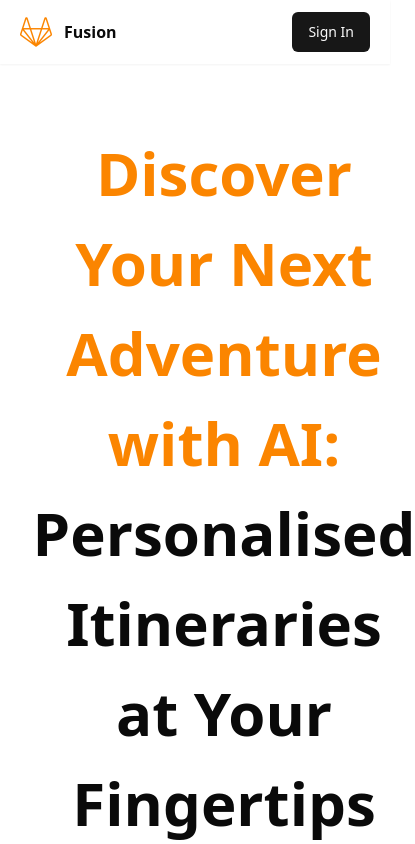
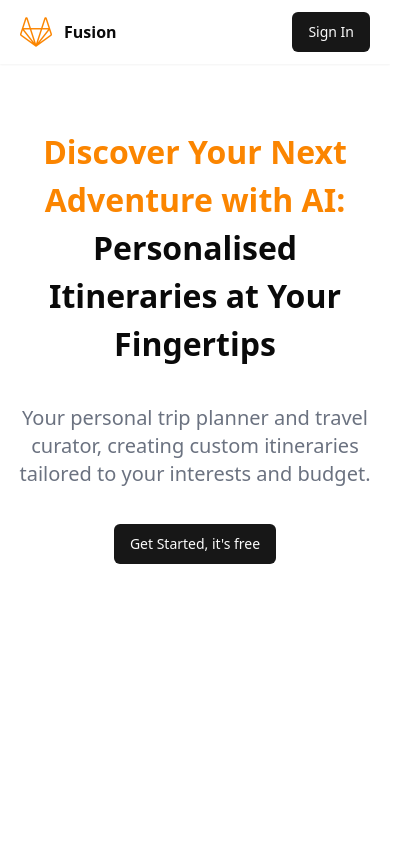
Before and after one commit to armanulhaq/fusion-trip, a React (Vite) app: page / in a window 390 px wide. Shown: the top 844 px of the page, 415 px wide, since content can reach past the window. Built offline with nearby package versions, Linux system fonts and the light colour scheme.

Commit message:
add responsiveness to homepage

```diff
--- a/src/components/custom/Hero.jsx
+++ b/src/components/custom/Hero.jsx
@@ -3,8 +3,8 @@ import { Button } from "../ui/button";
 
 const Hero = () => {
     return (
-        <div className="flex flex-col items-center mx-56 gap-9">
-            <h1 className="font-extrabold text-[60px] text-center mt-16">
+        <div className="flex flex-col items-center w-full px-4 sm:px-8 md:px-56 gap-9">
+            <h1 className="font-extrabold text-[32px] sm:text-[40px] md:text-[60px] text-center mt-16">
                 <span className="text-[#fb8500]">
                     Discover Your Next Adventure with AI:
                 </span>{" "}
```
